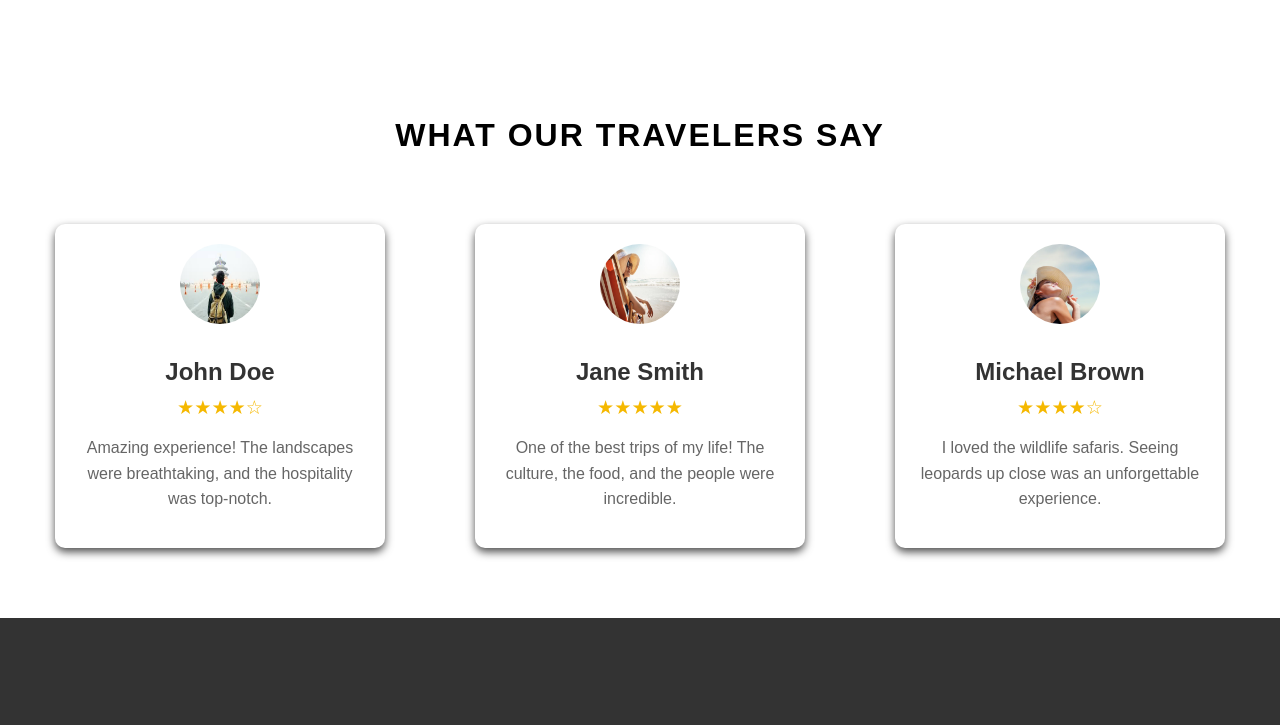
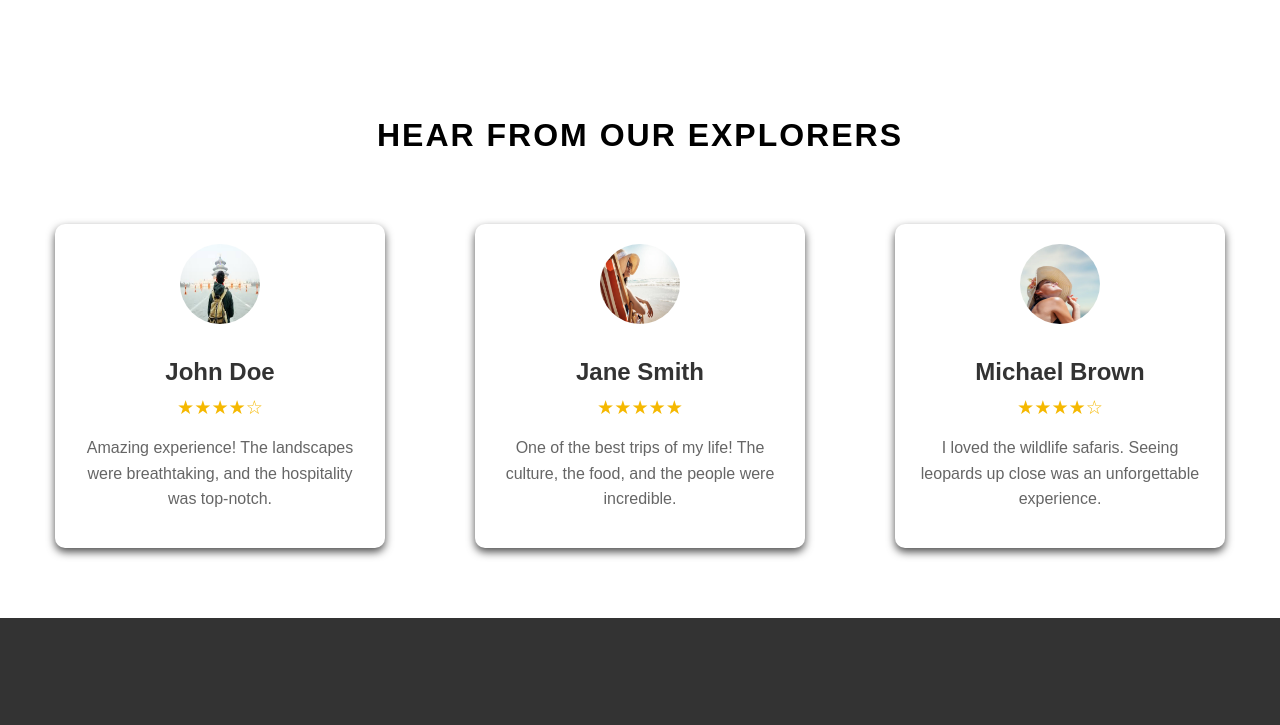
Before and after one commit to achini-saumya/Project20, a plain HTML site: page index.html in a window 1280 px wide. Shown: the part 3970-4695 px from the top of the page. Drawn offline with Linux system fonts and the light colour scheme; a web font is replaced by a local one.

Commit message:
Update index.html

```diff
--- a/index.html
+++ b/index.html
@@ -123,7 +123,7 @@
 </section>
 
 <section class="reviews">
-  <h2>What Our Travelers Say</h2>
+  <h2>Hear from Our Explorers</h2>
     <div class="review-scroll">
       <div class="review-container">
         <div class="review-card">
```
